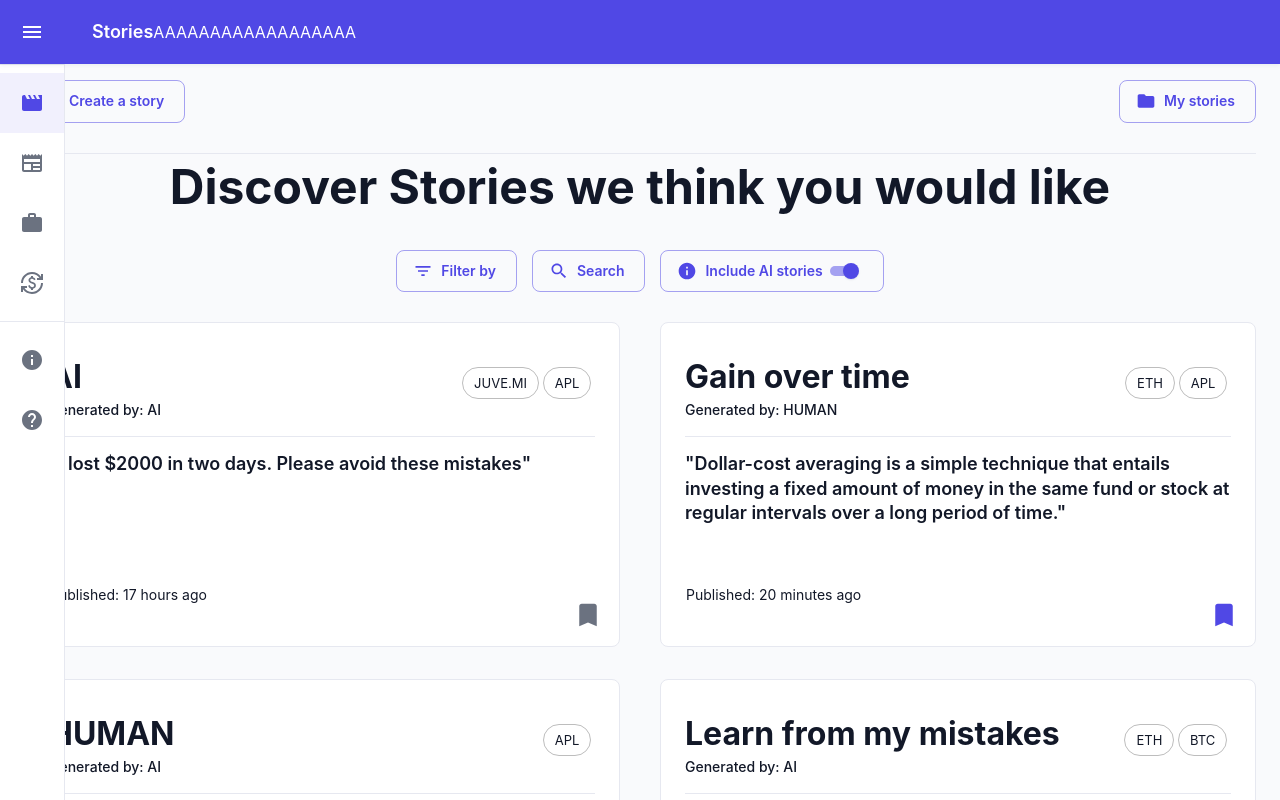
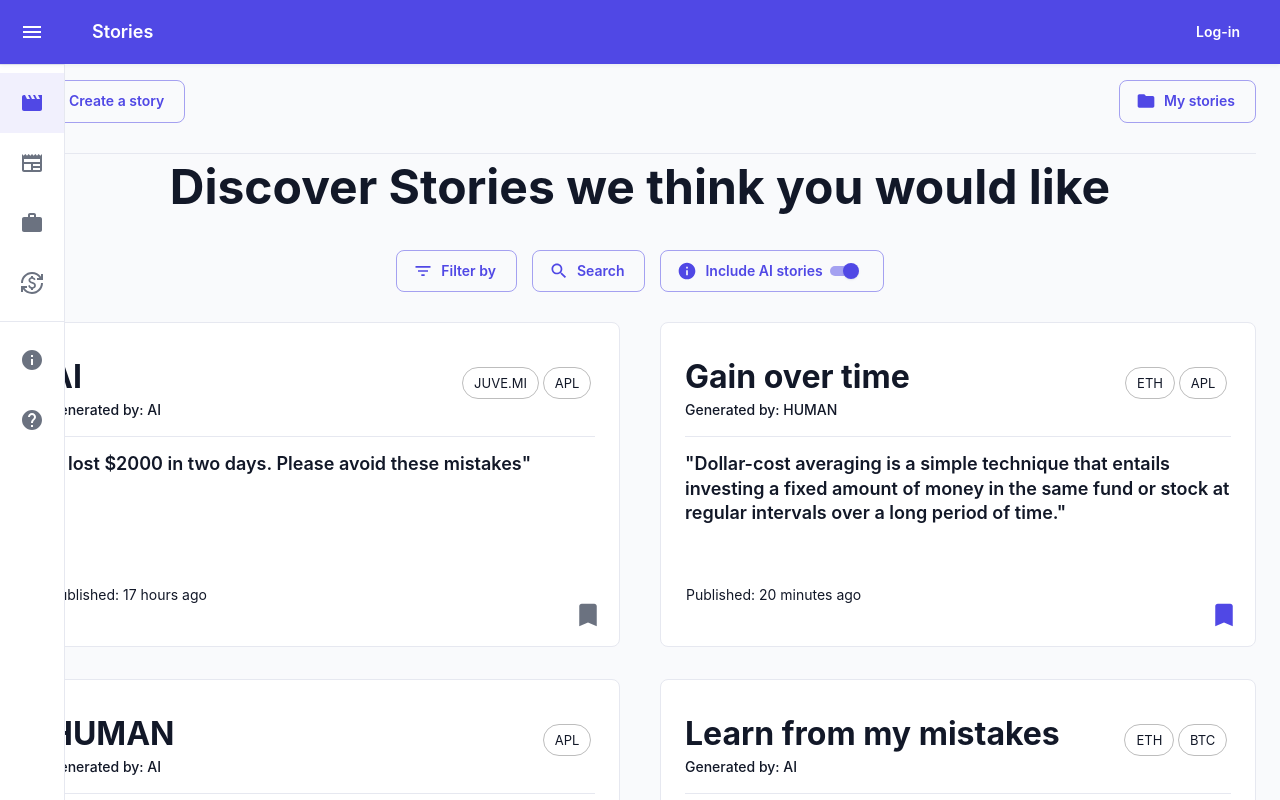
Before and after one commit to CarachinoAlessio/IntelliMents, a React (Create React App) app: page /Stories in a window 1280 px wide. Shown: the top 800 px of the page. Built offline with nearby package versions, Linux system fonts and the light colour scheme; the HTML template or start-up script is replaced by a standard one.

Commit message:
login in ok

```diff
--- a/src/layout/Drawer.js
+++ b/src/layout/Drawer.js
@@ -20,6 +20,8 @@ import {CurrencyExchange, Help, Info, Movie, Newspaper, Work} from "@mui/icons-m
 import {useNavigate} from "react-router-dom";
 import {useLocation} from "react-router";
 import {cloneElement, useEffect, useState} from "react";
+import Button from '@mui/material/Button';
+
 
 const drawerWidth = 240;
 
@@ -127,7 +129,7 @@ export default function MiniDrawer() {
 
         //check authentification of user
         if (!sessionStorage.getItem('auth-token')) {
-            console.log('No auth token set');
+            console.log('No auth token set.');
             //do something like redirect to login page
         } else {
             const authToken = '123456abcdef';
@@ -139,7 +141,21 @@ export default function MiniDrawer() {
                 //do something like redirect to login page
             }
         }
+        // let loggedOrNot
+        // if (!sessionStorage.getItem('auth-token')) {
+        //     loggedOrNot = <Button>Log-in</Button>
+        //   } else {
+        //     //loggedOrNot = "Welcome, " + sessionStorage.getItem('userData')
+        //     loggedOrNot = "AAAAAAAAAAAAAa"
+        //   }
+        const handleLoginPage = () => {
+            navigate("/login");
+        }
 
+        const handleLogout = () => {
+            sessionStorage.clear()
+            navigate("/login");
+        }
 
     return (
         <Box sx={{ display: 'flex' }}>
@@ -158,12 +174,14 @@ export default function MiniDrawer() {
                     >
                         <MenuIcon />
                     </IconButton>
-                    <Typography variant="h6" noWrap component="div">
+                    <Typography variant="h6" noWrap component="div" sx={{flexGrow:1}}>
                         {menuOptions[activeIndex].text}
                     </Typography>
-                    <Typography>
-                        AAAAAAAAAAAAAAAAAA
-                    </Typography>
+                    {/**Logged in or not */}
+                    {sessionStorage.getItem('auth-token')!=null ? <Typography>Welcome, {JSON.parse(sessionStorage.getItem('userData'))}</Typography> :
+                                                                    <Typography></Typography>}
+                    {sessionStorage.getItem('auth-token')!=null ? <Button color="inherit" onClick={handleLogout}>Log-out</Button> :
+                                                                    <Button color="inherit" onClick={handleLoginPage}>Log-in</Button>}
                 </Toolbar>
             </AppBar>
             <Drawer variant="permanent" open={open}>
```
